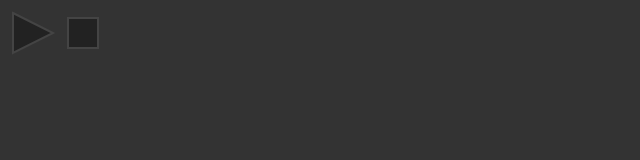
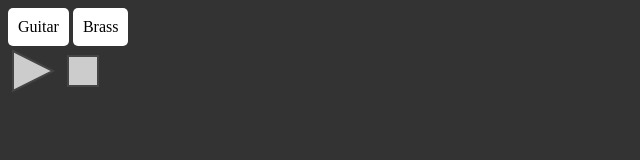
Before and after one commit to chaitusince1992/toneJsPOtC, a plain HTML site: page index.html in a window 1280 px wide. Shown: the whole page, without its empty margins (0-640 px from the left). Drawn offline with Linux system fonts and the light colour scheme.

Commit message:
adding selectable options play and stop

```diff
--- a/index.html
+++ b/index.html
@@ -5,6 +5,10 @@
         <link rel="stylesheet" href="style.css">
     </header>
     <body>
+
+        <div class="instrument guitar" onclick="guitar()">Guitar</div>
+        <div class="instrument brass" onclick="brass()">Brass</div>
+        <div class="play-pause">
             <svg width="100" viewBox="0 0 100 50" preserveAspectRation="xMin yMid meet">
                 <g transform="translate(0,0)">
                   <polygon class="transport-btn transport-btn-play" onclick="play()" points="5,5 45,25 5,45">
@@ -17,6 +21,7 @@
                   </polygon>
                 </g>
               </svg>
+        </div>
 
         <script src="Tone.js"></script>
         <script src="Rhythm.js"></script>
--- a/potc.js
+++ b/potc.js
@@ -1976,15 +1976,27 @@ var piratesMID = {
 console.log("here");
   // piono
 var synth = new Tone.PolySynth(4, Tone.Synth, {
-	"volume" : -5,
-	"oscillator" : {
-			"partials" : [1, 5, 7],
+    "harmonicity": 3.01,
+    "modulationIndex": 14,
+    "oscillator": {
+        "type": "triangle"
     },
     "envelope": {
-        attack: 0.05,
-        release: 3
+        "attack": 0.2,
+        "decay": 0.3,
+        "sustain": 0.1,
+        "release": 1.2
     },
-	"portamento" : 0.005
+    "modulation" : {
+        "type": "square"
+    },
+    "modulationEnvelope" : {
+        "attack": 0.01,
+        "decay": 0.5,
+        "sustain": 0.2,
+        "release": 0.1
+    }
+	// "portamento" : 0.005
 }).toMaster();
 
 console.log(piratesMID.tracks.notes);
@@ -1995,4 +2007,64 @@ var part = new Tone.Part(function(time, value){
     synth.triggerAttackRelease(value.name, value.duration, time);
 }, piratesMID.tracks[0].notes).start('0:0');
 
-Tone.Transport.start();
+play = function() {
+    Tone.Transport.start();
+}
+
+stop = function() {
+	Tone.Transport.stop();
+}
+
+guitar = function() {
+  synth.set({
+    "oscillator": {
+        "type": "fmsquare5",
+		"modulationType" : "triangle",
+      	"modulationIndex" : 2,
+      	"harmonicity" : 0.501
+    },
+    "filter": {
+        "Q": 1,
+        "type": "lowpass",
+        "rolloff": -24
+    },
+    "envelope": {
+        "attack": 0.01,
+        "decay": 0.1,
+        "sustain": 0.4,
+        "release": 2
+    },
+    "filterEnvelope": {
+        "attack": 0.01,
+        "decay": 0.1,
+        "sustain": 0.8,
+        "release": 1.5,
+        "baseFrequency": 50,
+        "octaves": 4.4
+    }
+})
+}
+brass = function() {
+  synth.set({
+  "harmonicity": 3.01,
+  "modulationIndex": 14,
+  "oscillator": {
+      "type": "triangle"
+  },
+  "envelope": {
+      "attack": 0.2,
+      "decay": 0.3,
+      "sustain": 0.1,
+      "release": 1.2
+  },
+  "modulation" : {
+      "type": "square"
+  },
+  "modulationEnvelope" : {
+      "attack": 0.01,
+      "decay": 0.5,
+      "sustain": 0.2,
+      "release": 0.1
+  }
+})
+}
--- a/style.css
+++ b/style.css
@@ -7,13 +7,13 @@ body {
   polygon.transport-btn {
     stroke: #444;
     stroke-width: 2;
-    fill: #222;
+    fill: #ccc;
   }
 
   polygon.transport-btn:hover {
     stroke: #666;
     stroke-width: 2;
-    fill: #444;
+    fill: #fff;
     cursor:pointer;
   }
 
@@ -23,3 +23,10 @@ body {
     fill: steelBlue;
     cursor:pointer;
   }
+  .instrument {
+    background: white;
+    display: inline-block;
+    padding: 10px;
+    border-radius: 5px;
+    cursor: pointer;
+}
```
Lines whose indentation alone changed are shown as unchanged.
